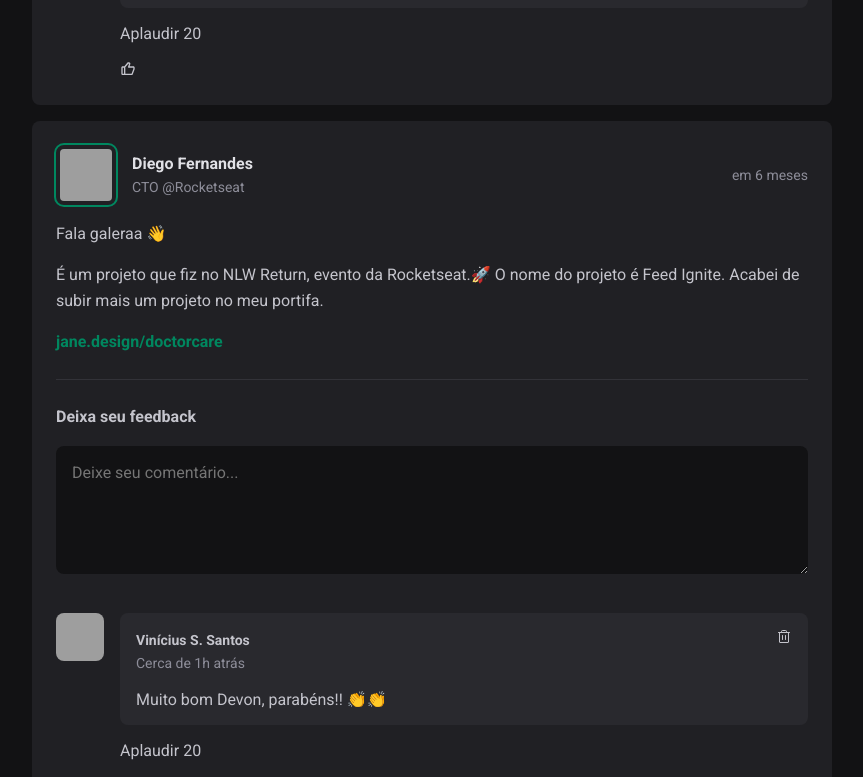
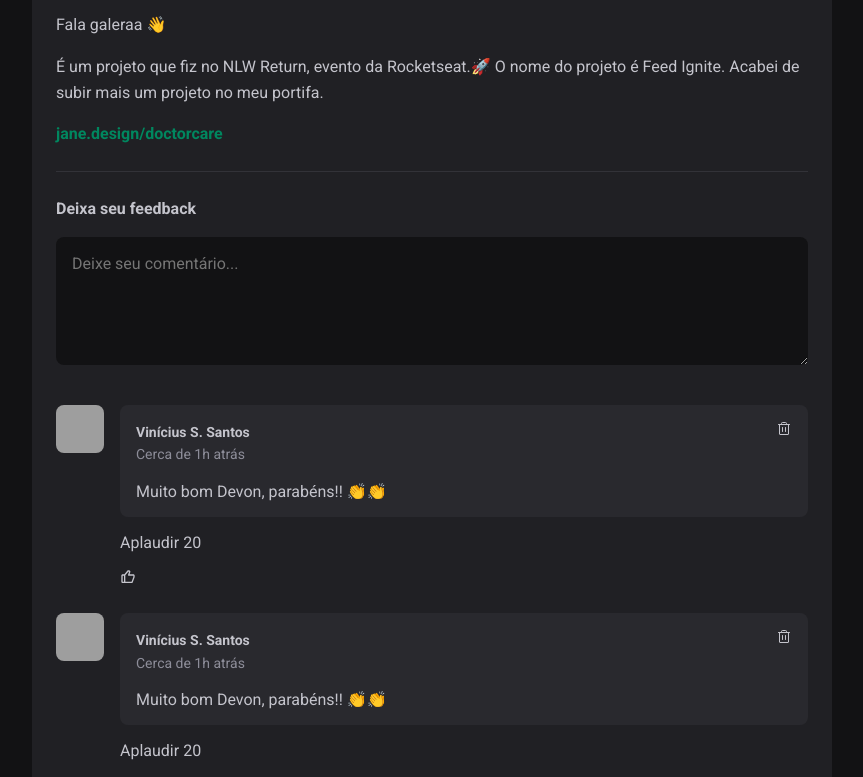
Before and after one commit to ViniSSantos/Feed, a React (Vite) app in the folder Feed/: page / in a window 1280 px wide. Shown: the part 1117-1894 px from the top of the page, without its empty margins (352-1215 px from the left). Built offline with nearby package versions, Linux system fonts and the light colour scheme; grey boxes are pictures that could not be loaded.

Commit message:
useState

```diff
--- a/Feed/src/App.jsx
+++ b/Feed/src/App.jsx
@@ -5,6 +5,7 @@ import { Sidebar } from "./components/Sidebar";
 import "./global.css";
 import styles from "./App.module.css";
 
+/*Siulando um response.data da API */
 const infoPosts = [
   {
     id: 1,
@@ -49,7 +50,7 @@ export function App() {
         <Sidebar
         />
         <main>
-          {/*Retorna os POST e sua Props, atravé do map() */}
+          {/*Map na var, pra retorna valores que serão usados como Props para o Post, Extraidas atravé do map() */}
           {infoPosts.map(item => {
             return (
               <Post
--- a/Feed/src/components/Post.jsx
+++ b/Feed/src/components/Post.jsx
@@ -6,19 +6,34 @@ import  ptBR from 'date-fns/locale/pt-BR'; //Idiomas dos formatos das datas
 import { Comment } from './Comment/Comment';
 import { Avatar } from './Avatar';
 import styles from './Post.module.css';
+import { ListDashes } from 'phosphor-react';
+import { useState } from 'react';
 
-export function Post ({ author, publishedAt,content }) {
+export function Post ({ author, publishedAt, content }) {
    // console.log(props); -> Esse log quebrou a aplicação pois se usamos destructor, não podemos usar as props.
 
    //1parm: date, composição "dd, LLLL, HH:mm", {locale :idioma} -> Usamos "dd, 'de' LLLL 'às' HH:mm'h'" - "(string duplas e simples " '' ") pra imprimir e não reconhecer que é formato da data
    const formatPublishedAt = format(publishedAt, "dd, 'de' LLLL 'às' HH:mm'h'", {
     locale: ptBR,
-   })
+   });
 
    const formataDistanciaDoAgora = formatDistanceToNow(publishedAt, {
     locale: ptBR,
     addSuffix: true
-   })
+   });
+
+   //Funcao SetState setVariavel
+   const [comments, setComments] = useState([
+    1,
+    2,
+   ]);
+
+   function CriarNovoComentario (){
+    event.preventDefault();
+
+    //Retorna todos os demais anteriores itens e add + 1
+    setComments([...comments, comments.length + 1]);
+   };
 
 
     return (
@@ -39,13 +54,17 @@ export function Post ({ author, publishedAt,content }) {
 
             <div className={styles.content}>
                 {//map - Percorer e retornar conteudo
-                    content.map(linhaDoArray => {
-                        //variavel.map(iten arrorFunction e objeto esperado)
-                        if(linhaDoArray.type === 'paragraph'){
-                            return <p>{linhaDoArray.content}</p>
-                        }else if(linhaDoArray.type === 'link'){
-                            return <p> <a href='#'> {linhaDoArray.content}</a> </p>
-                        }
+                    content.map((linhaDoArray, index) => {
+                    //variavel.map(iten, index(paramtrs.) arrorFunction e objeto esperado)
+                    switch (linhaDoArray.type) {
+                        case 'paragraph':
+                        return <p key={index}>{linhaDoArray.content}</p>;
+
+                        case 'link':
+                        return <p key={index}><a href='#'>{linhaDoArray.content}</a></p>;
+
+                        default:
+                        return <p key={index}>É isso aí galera, devia ter aparecido um content aqui, bugou hehe</p>;
 
                         {/*
                         //trocar se
@@ -60,9 +79,10 @@ export function Post ({ author, publishedAt,content }) {
                         default : return <p>'É isso aí galera, devia ter aparecido um content aqui'</p>
                         }
                         */}
-                    })
+                    }})
                 }
-                <form className={styles.commentForm}>
+                <form onSubmit={CriarNovoComentario}
+                 className={styles.commentForm}>
                     <strong>Deixa seu feedback</strong>
 
                     <textarea
@@ -76,9 +96,11 @@ export function Post ({ author, publishedAt,content }) {
             </div>
 
             <div className={styles.commentList}>
-                <Comment/>
-                <Comment/>
-                <Comment/>
+            {
+                comments.map((item, index) => {
+                    return <Comment key={index} />
+                })
+            }
             </div>
         </article>
     )
```
Lines whose indentation alone changed are shown as unchanged.
